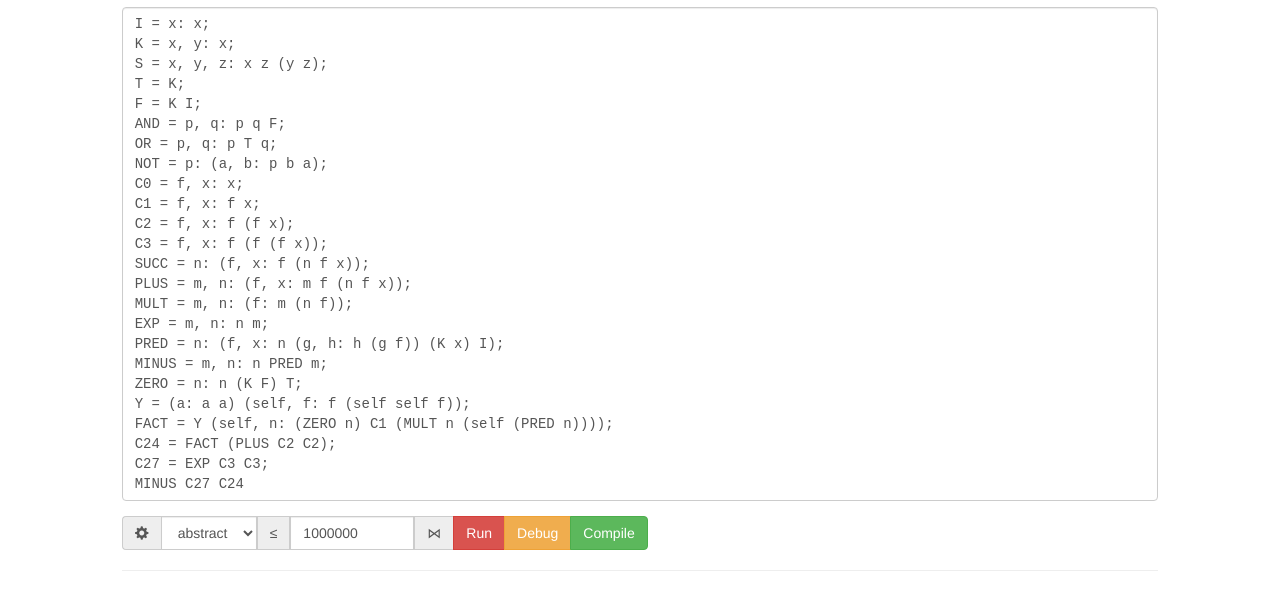
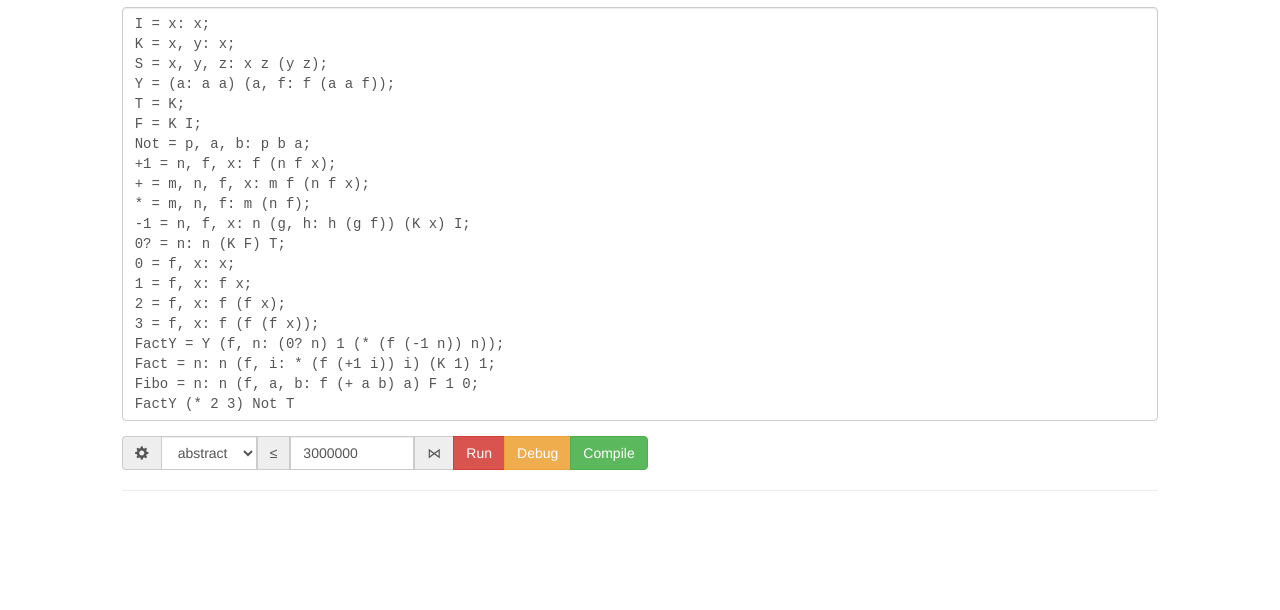
Before and after one commit to codedot/lambda, a website: page index.html in a window 1280 px wide. Shown: the part 56-666 px from the top of the page. Drawn offline with nearby package versions, Linux system fonts and the light colour scheme.

Commit message:
Align fact.mlc with @alexo/lambda@0.3.2

```diff
--- a/bundle.js
+++ b/bundle.js
@@ -4,7 +4,7 @@
 
 const mlcjs = require("@alexo/lambda");
 
-const example = "I = x: x;\nK = x, y: x;\nS = x, y, z: x z (y z);\nT = K;\nF = K I;\nAND = p, q: p q F;\nOR = p, q: p T q;\nNOT = p: (a, b: p b a);\nC0 = f, x: x;\nC1 = f, x: f x;\nC2 = f, x: f (f x);\nC3 = f, x: f (f (f x));\nSUCC = n: (f, x: f (n f x));\nPLUS = m, n: (f, x: m f (n f x));\nMULT = m, n: (f: m (n f));\nEXP = m, n: n m;\nPRED = n: (f, x: n (g, h: h (g f)) (K x) I);\nMINUS = m, n: n PRED m;\nZERO = n: n (K F) T;\nY = (a: a a) (self, f: f (self self f));\nFACT = Y (self, n: (ZERO n) C1 (MULT n (self (PRED n))));\nC24 = FACT (PLUS C2 C2);\nC27 = EXP C3 C3;\nMINUS C27 C24\n";
+const example = "I = x: x;\nK = x, y: x;\nS = x, y, z: x z (y z);\nY = (a: a a) (a, f: f (a a f));\nT = K;\nF = K I;\nNot = p, a, b: p b a;\n+1 = n, f, x: f (n f x);\n+ = m, n, f, x: m f (n f x);\n* = m, n, f: m (n f);\n-1 = n, f, x: n (g, h: h (g f)) (K x) I;\n0? = n: n (K F) T;\n0 = f, x: x;\n1 = f, x: f x;\n2 = f, x: f (f x);\n3 = f, x: f (f (f x));\nFactY = Y (f, n: (0? n) 1 (* (f (-1 n)) n));\nFact = n: n (f, i: * (f (+1 i)) i) (K 1) 1;\nFibo = n: n (f, a, b: f (+ a b) a) F 1 0;\nFactY (* 2 3) Not T\n";
 
 mlcjs.example = example.replace(/\n$/, "");
 
--- a/index.html
+++ b/index.html
@@ -130,7 +130,7 @@ function setup()
 
 	$(`option[value='${defalgo}']`).prop("selected", true);
 
-	limit.val(1e6);
+	limit.val(3e6);
 	limit.attr("min", 0);
 	limit.attr("max", 1e7);
 	limit.attr("step", 1e5);
--- a/package.json
+++ b/package.json
@@ -1,6 +1,6 @@
 {
 	"dependencies": {
-		"@alexo/lambda": "0.2.9",
+		"@alexo/lambda": "0.3.2",
 		"browserify": "14.0.0",
 		"brfs": "1.4.3"
 	},
```
Also changed, not shown: 1 other file.
